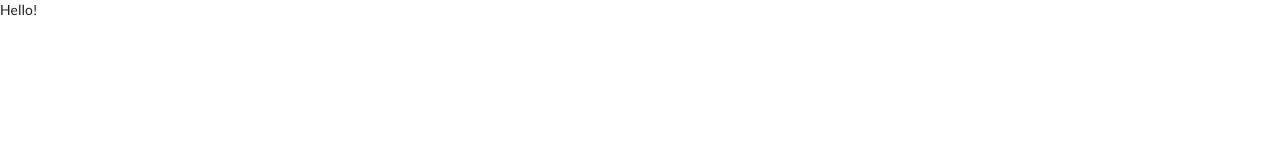
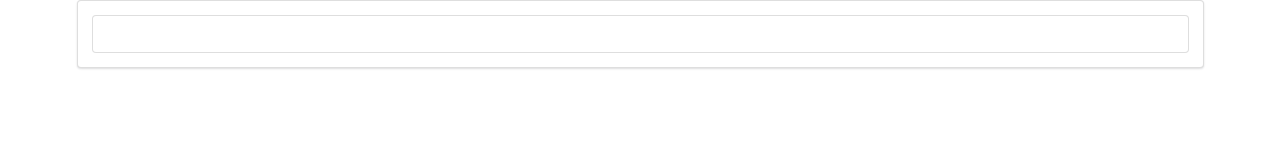
Before and after one commit to jasminegmp/where-in-the-world-react-app, a React (Create React App) app: page / in a window 1280 px wide. Shown: the top 160 px of the page. Built offline with nearby package versions, Linux system fonts and the light colour scheme.

Commit message:
Search bar added

```diff
--- a/src/App.js
+++ /dev/null
@@ -1,11 +0,0 @@
-import React from 'react';
-
-function App() {
-  return (
-    <div className="App">
-      Hello!
-    </div>
-  );
-}
-
-export default App;
--- /dev/null
+++ b/src/components/App.js
@@ -0,0 +1,27 @@
+import React from 'react';
+import SearchBar from './SearchBar'
+
+class App extends React.Component {
+
+	state = {
+		countries: [],
+		selectedCountry: null
+	};
+
+
+	onCountrySubmit = async country => {
+		console.log(country);
+	};
+
+
+  render(){
+    return (
+      <div className = "ui container">
+        <SearchBar callMeWhenSubmitted = {this.onCountrySubmit}/>
+      </div>
+    );
+  }
+
+}
+
+export default App;
--- /dev/null
+++ b/src/components/SearchBar.js
@@ -0,0 +1,38 @@
+import React from 'react';
+
+class SearchBar extends React.Component{
+	constructor(props){
+		super(props);
+		this.state = {
+			country: ''
+		};
+		this.onInputChange = this.onInputChange.bind(this);
+		this.onFormSubmit = this.onFormSubmit.bind(this);
+	}
+
+	onInputChange(event){
+		this.setState({country: event.target.value});
+	}
+
+	onFormSubmit(event){
+		event.preventDefault();
+		this.props.callMeWhenSubmitted(this.state.country);
+	}
+
+	render(){
+		return (
+			<div className = "ui segment">
+				<form className = "ui form" onSubmit = {this.onFormSubmit}>
+					<div className = "field">
+						<input type="text"
+							value = {this.state.country}
+							onChange = {this.onInputChange}
+						/ >
+					</div>
+				</form>
+			</div>
+		);
+	}
+}
+
+export default SearchBar;
--- a/src/index.js
+++ b/src/index.js
@@ -1,5 +1,5 @@
 import React from 'react';
 import ReactDOM from 'react-dom';
-import App from './App';
+import App from './components/App';
 
 ReactDOM.render(<App />, document.getElementById('root'));
```
